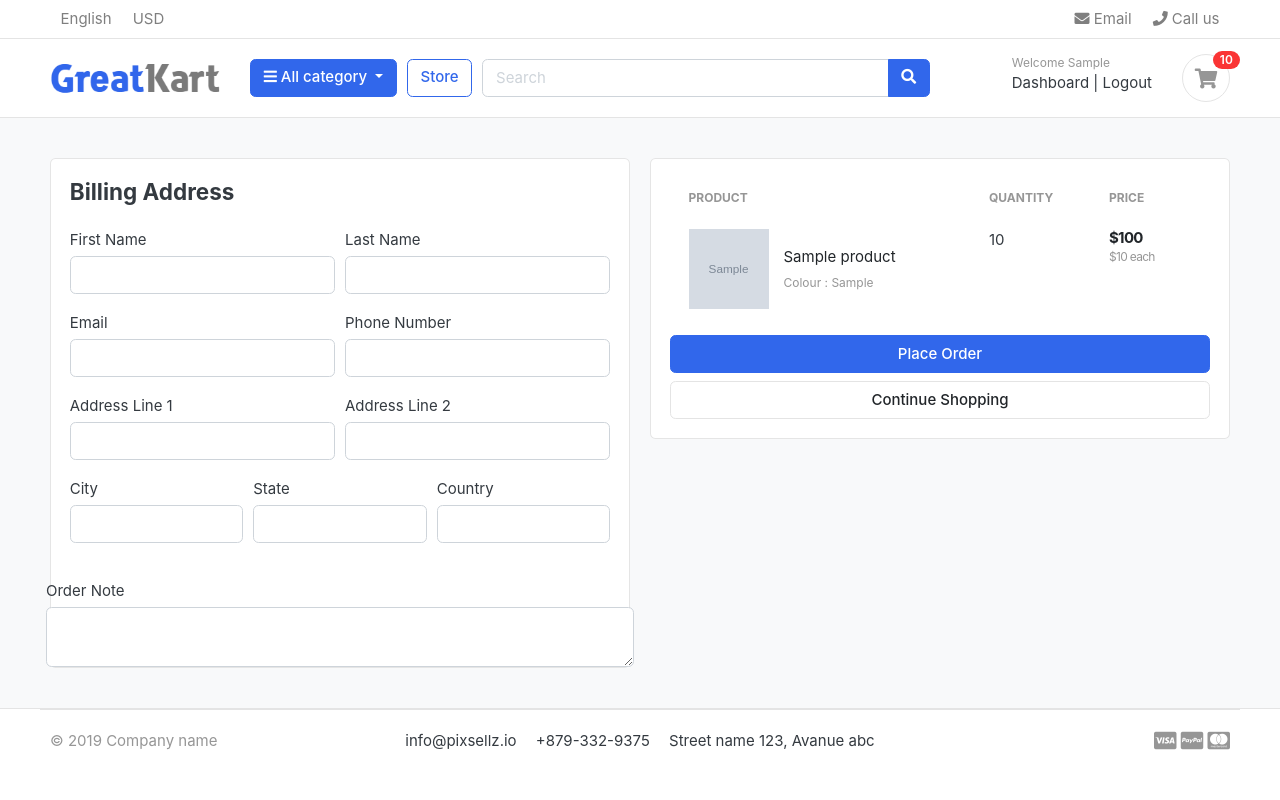
After one commit to Punith1997/greatkart-django, a Django app: page /cart/checkout/ in a window 1280 px wide. The commit adds this page. Run offline with Django 3.2, Linux system fonts and the light colour scheme; a user stored in the database is signed in; tables that the repository leaves empty hold one stand-in row (values such as "Sample post"); grey boxes marked "Sample" are stand-in pictures; some libraries are stand-ins or nearby versions; some web fonts are replaced.

Commit message:
handled cart and checkout page for the logged in users

```diff
--- a/carts/context_processors.py
+++ b/carts/context_processors.py
@@ -11,9 +11,12 @@ def counter(request):
     else:
         try:
             cart = Cart.objects.filter(cart_id=_cart_id(request))
-            # cart = Cart.objects.get(cart_id=_cart_id(request))
-            cart_items=CartItem.objects.all().filter(cart=cart[:1])
-            # cart_items=CartItem.objects.filter(cart=cart)
+            if request.user.is_authenticated:
+                cart_items = CartItem.objects.all().filter(user=request.user)
+            else:
+                # cart = Cart.objects.get(cart_id=_cart_id(request))
+                cart_items=CartItem.objects.all().filter(cart=cart[:1])
+                # cart_items=CartItem.objects.filter(cart=cart)
             for cart_item in cart_items:
                 cart_count = cart_count  + cart_item.quantity
         except Cart.DoesNotExist:
--- a/carts/models.py
+++ b/carts/models.py
@@ -1,5 +1,6 @@
 from django.db import models
 from store.models import Product, Variation
+from accounts.models import Account
 
 # Create your models here.
 class Cart(models.Model):
@@ -10,9 +11,10 @@ class Cart(models.Model):
         return self.cart_id
 
 class CartItem(models.Model):
+    user = models.ForeignKey(Account, on_delete=models.CASCADE, null=True)
     product = models.ForeignKey(Product, on_delete=models.CASCADE)
     variations = models.ManyToManyField(Variation, blank=True)
-    cart = models.ForeignKey(Cart, on_delete=models.CASCADE)
+    cart = models.ForeignKey(Cart, on_delete=models.CASCADE, null=True)
     quantity = models.IntegerField()
     is_active = models.BooleanField(default=True)
 
--- a/carts/urls.py
+++ b/carts/urls.py
@@ -6,4 +6,6 @@ urlpatterns=[
     path('add_cart/<int:product_id>/', views.add_cart, name='add_cart'),
     path('remove_cart/<int:product_id>/<int:cart_item_id>', views.remove_cart, name='remove_cart'),
     path('remove_cart_item/<int:product_id>/<int:cart_item_id>', views.remove_cart_item, name='remove_cart_item'),
+
+    path('checkout/', views.checkout, name='checkout'),
     ]
--- a/carts/views.py
+++ b/carts/views.py
@@ -4,6 +4,7 @@ from .models import Cart,CartItem
 from django.http import HttpResponse
 from django.core.exceptions import ObjectDoesNotExist
 from django.utils.datastructures import MultiValueDictKeyError
+from django.contrib.auth.decorators import login_required
 
 # Create your views here.
 def _cart_id(request):
@@ -13,73 +14,139 @@ def _cart_id(request):
     return cart
 
 def add_cart(request, product_id):
+    current_user=request.user
     product = Product.objects.get(id=product_id)
-    product_variation=[]
-    try:
-        if request.method=='POST':
-            for item in request.POST:
-                key=item
-                value=request.POST[key]
-                try:
-                    variation=Variation.objects.get(product=product, variation_category__iexact=key, variation_value__iexact=value)
-                    product_variation.append(variation)
+    if current_user.is_authenticated:
+        product_variation=[]
+        try:
+            if request.method=='POST':
+                for item in request.POST:
+                    key=item
+                    value=request.POST[key]
+                    try:
+                        variation=Variation.objects.get(product=product, variation_category__iexact=key, variation_value__iexact=value)
+                        product_variation.append(variation)
 
-                except:
-                    pass
-            # print(product_variation,"product_variation")
-            # return HttpResponse()
-            # exit()
-    except MultiValueDictKeyError:
-        return HttpResponse('Please select both Colour and Size')
-        exit()
+                    except:
+                        pass
+                # print(product_variation,"product_variation")
+                # return HttpResponse()
+                # exit()
+        except MultiValueDictKeyError:
+            return HttpResponse('Please select both Colour and Size')
+            exit()
 
 
-    try:
-        cart = Cart.objects.get(cart_id = _cart_id(request))
-    except Cart.DoesNotExist:
-        cart = Cart.objects.create(cart_id=_cart_id(request))
-    cart.save()
+        # try:
+        #     cart = Cart.objects.get(cart_id = _cart_id(request))
+        # except Cart.DoesNotExist:
+        #     cart = Cart.objects.create(cart_id=_cart_id(request))
+        # cart.save()
 
-    is_cart_item_exists = CartItem.objects.filter(product=product,cart=cart).exists()
+        is_cart_item_exists = CartItem.objects.filter(product=product,user=current_user).exists()
 
-    if is_cart_item_exists:
-        cart_item = CartItem.objects.filter(product=product, cart=cart)
+        if is_cart_item_exists:
+            cart_item = CartItem.objects.filter(product=product, user=current_user)
 
-        ex_var_list=[]
-        id=[]
-        for item in cart_item:
-            existing_variation = item.variations.all()
-            ex_var_list.append(list(existing_variation))
-            id.append(item.id)
-        # print(ex_var_list,'ex_var_list')
+            ex_var_list=[]
+            id=[]
+            for item in cart_item:
+                existing_variation = item.variations.all()
+                ex_var_list.append(list(existing_variation))
+                id.append(item.id)
+            # print(ex_var_list,'ex_var_list')
 
-        if product_variation in ex_var_list:
-            index=ex_var_list.index(product_variation)
-            item_id=id[index]
-            item =  CartItem.objects.get(product=product, id=item_id)
-            item.quantity +=1
-            item.save()
+            if product_variation in ex_var_list:
+                index=ex_var_list.index(product_variation)
+                item_id=id[index]
+                item =  CartItem.objects.get(product=product, id=item_id)
+                item.quantity +=1
+                item.save()
+            else:
+                item=CartItem.objects.create(product=product,quantity=1,user=current_user)
+                if len(product_variation)>0:
+                    item.variations.clear()
+                    item.variations.add(*product_variation)
+                # cart_item.quantity += 1
+                item.save()
         else:
-            item=CartItem.objects.create(product=product,quantity=1,cart=cart)
+            cart_item = CartItem.objects.create(product=product, quantity=1, user=current_user)
             if len(product_variation)>0:
-                item.variations.clear()
-                item.variations.add(*product_variation)
-            # cart_item.quantity += 1
-            item.save()
+                cart_item.variations.clear()
+                cart_item.variations.add(*product_variation)
+            cart_item.save()
+        return redirect('cart')
+
     else:
-        cart_item = CartItem.objects.create(product=product, quantity=1, cart=cart)
-        if len(product_variation)>0:
-            cart_item.variations.clear()
-            cart_item.variations.add(*product_variation)
-        cart_item.save()
+        product_variation=[]
+        try:
+            if request.method=='POST':
+                for item in request.POST:
+                    key=item
+                    value=request.POST[key]
+                    try:
+                        variation=Variation.objects.get(product=product, variation_category__iexact=key, variation_value__iexact=value)
+                        product_variation.append(variation)
 
-    return redirect('cart')
+                    except:
+                        pass
+                # print(product_variation,"product_variation")
+                # return HttpResponse()
+                # exit()
+        except MultiValueDictKeyError:
+            return HttpResponse('Please select both Colour and Size')
+            exit()
+
+
+        try:
+            cart = Cart.objects.get(cart_id = _cart_id(request))
+        except Cart.DoesNotExist:
+            cart = Cart.objects.create(cart_id=_cart_id(request))
+        cart.save()
+
+        is_cart_item_exists = CartItem.objects.filter(product=product,cart=cart).exists()
+
+        if is_cart_item_exists:
+            cart_item = CartItem.objects.filter(product=product, cart=cart)
+
+            ex_var_list=[]
+            id=[]
+            for item in cart_item:
+                existing_variation = item.variations.all()
+                ex_var_list.append(list(existing_variation))
+                id.append(item.id)
+            # print(ex_var_list,'ex_var_list')
+
+            if product_variation in ex_var_list:
+                index=ex_var_list.index(product_variation)
+                item_id=id[index]
+                item =  CartItem.objects.get(product=product, id=item_id)
+                item.quantity +=1
+                item.save()
+            else:
+                item=CartItem.objects.create(product=product,quantity=1,cart=cart)
+                if len(product_variation)>0:
+                    item.variations.clear()
+                    item.variations.add(*product_variation)
+                # cart_item.quantity += 1
+                item.save()
+        else:
+            cart_item = CartItem.objects.create(product=product, quantity=1, cart=cart)
+            if len(product_variation)>0:
+                cart_item.variations.clear()
+                cart_item.variations.add(*product_variation)
+            cart_item.save()
+
+        return redirect('cart')
 
 def remove_cart(request, product_id, cart_item_id):
-    cart=Cart.objects.get(cart_id=_cart_id(request))
     product=get_object_or_404(Product, id=product_id)
     try:
-        cart_item = CartItem.objects.get(product=product, cart=cart, id=cart_item_id)
+        if request.user.is_authenticated:
+            cart_item = CartItem.objects.get(product=product, user=request.user, id=cart_item_id)
+        else:
+            cart=Cart.objects.get(cart_id=_cart_id(request))
+            cart_item = CartItem.objects.get(product=product, cart=cart, id=cart_item_id)
         if cart_item.quantity>1:
             cart_item.quantity -= 1
             cart_item.save()
@@ -90,9 +157,12 @@ def remove_cart(request, product_id, cart_item_id):
     return redirect('cart')
 
 def remove_cart_item(request, product_id, cart_item_id):
-    cart=Cart.objects.get(cart_id=_cart_id(request))
     product=get_object_or_404(Product, id=product_id)
-    cart_item = CartItem.objects.get(product=product, cart=cart, id=cart_item_id)
+    if request.user.is_authenticated:
+        cart_item = CartItem.objects.get(product=product, user=request.user, id=cart_item_id)
+    else:
+        cart=Cart.objects.get(cart_id=_cart_id(request))
+        cart_item = CartItem.objects.get(product=product, cart=cart, id=cart_item_id)
     cart_item.delete()
     return redirect('cart')
 
@@ -100,8 +170,11 @@ def cart(request, total=0, quantity=0, cart_items=None):
     try:
         tax=0
         grand_total=0
-        cart = Cart.objects.get(cart_id=_cart_id(request))
-        cart_items=CartItem.objects.filter(cart=cart, is_active=True)
+        if request.user.is_authenticated:
+            cart_items=CartItem.objects.filter(user=request.user, is_active=True)
+        else:
+            cart = Cart.objects.get(cart_id=_cart_id(request))
+            cart_items=CartItem.objects.filter(cart=cart, is_active=True)
         for cart_item in cart_items:
             total += (cart_item.product.price * cart_item.quantity)
             quantity += cart_item.quantity
@@ -118,3 +191,30 @@ def cart(request, total=0, quantity=0, cart_items=None):
         'grand_total':grand_total,
     }
     return render(request, 'store/cart.html', context)
+
+@login_required(login_url="login")
+def checkout(request, total=0, quantity=0, cart_items=None):
+    try:
+        tax=0
+        grand_total=0
+        if request.user.is_authenticated:
+            cart_items=CartItem.objects.filter(user=request.user, is_active=True)
+        else:
+            cart = Cart.objects.get(cart_id=_cart_id(request))
+            cart_items=CartItem.objects.filter(cart=cart, is_active=True)
+        for cart_item in cart_items:
+            total += (cart_item.product.price * cart_item.quantity)
+            quantity += cart_item.quantity
+        tax = (2*total)/100
+        grand_total = total+tax
+
+    except  ObjectDoesNotExist:
+        pass
+    context={
+        'total': total,
+        'quantity': quantity,
+        'cart_items': cart_items,
+        'tax':tax,
+        'grand_total':grand_total,
+    }
+    return render(request,'store/checkout.html', context)
--- a/templates/store/cart.html
+++ b/templates/store/cart.html
@@ -108,7 +108,7 @@
 			<p class="text-center mb-3">
 				<img src="{% static './images/misc/payments.png' %}" height="26">
 			</p>
-			<a href="./place-order.html" class="btn btn-primary btn-block"> Checkout </a>
+			<a href="{% url 'checkout' %}" class="btn btn-primary btn-block"> Checkout </a>
 			<a href="{% url 'store' %}" class="btn btn-light btn-block">Continue Shopping</a>
 		</div> <!-- card-body.// -->
 		</div> <!-- card.// -->
--- /dev/null
+++ b/templates/store/checkout.html
@@ -0,0 +1,143 @@
+{% extends 'base.html' %}
+{% load static %}
+
+{% block content %}
+
+<section class="section-content padding-y bg">
+<div class="container">
+
+<!-- ============================ COMPONENT 1 ================================= -->
+
+
+<div class="row">
+	<aside class="col-lg-6">
+<div class="card">
+
+  <div class="card-body">
+    <h4 class="card-title mb-4">Billing Address</h4>
+    <form  action="" class="" method="post">
+      {% csrf_token %}
+      <div class="form-row">
+        <div class="col form-group">
+          <label for="">First Name</label>
+          <input type="text" name="first_name" class="form-control" required value="">
+        </div>
+        <div class="col form-group">
+          <label for="">Last Name</label>
+          <input type="text" name="last_name" class="form-control" required value="">
+        </div>
+      </div>
+      <div class="form-row">
+        <div class="col form-group">
+          <label for="">Email</label>
+          <input type="email" name="email" class="form-control" required value="">
+        </div>
+        <div class="col form-group">
+          <label for="">Phone Number</label>
+          <input type="text" name="phone" class="form-control" required value="">
+        </div>
+      </div>
+      <div class="form-row">
+        <div class="col form-group">
+          <label for="">Address Line 1</label>
+          <input type="text" name="address_line_1" class="form-control" required value="">
+        </div>
+        <div class="col form-group">
+          <label for="">Address Line 2</label>
+          <input type="text" name="address_line_2" class="form-control"  value="">
+        </div>
+      </div>
+      <div class="form-row">
+        <div class="col form-group">
+          <label for="">City</label>
+          <input type="text" name="city" class="form-control" required value="">
+        </div>
+        <div class="col form-group">
+          <label for="">State</label>
+          <input type="text" name="state" class="form-control"  required value="">
+        </div>
+        <div class="col form-group">
+          <label for="">Country</label>
+          <input type="text" name="country" class="form-control" required value="">
+        </div>
+      </div>
+      </div>
+      <div class="form-row">
+          <label for="">Order Note</label>
+          <textarea name="order_note" rows="2" class="form-control"></textarea>
+      </div>
+
+</div> <!-- card.// -->
+
+	</aside> <!-- col.// -->
+	<aside class="col-lg-6">
+
+		<div class="card">
+		<div class="card-body">
+      <table class="table table-borderless table-shopping-cart">
+      <thead class="text-muted">
+      <tr class="small text-uppercase">
+        <th scope="col">Product</th>
+        <th scope="col" width="120">Quantity</th>
+        <th scope="col" width="120">Price</th>
+      </tr>
+      </thead>
+      <tbody>
+
+      {% for cart_item in cart_items %}
+      <tr>
+      	<td>
+      		<figure class="itemside align-items-center">
+      			<div class="aside"><img src="{{cart_item.product.images.url}}" class="img-sm"></div>
+      			<figcaption class="info">
+      				<a href="{{cart_item.product.get_url}}" class="title text-dark">{{cart_item.product.product_name}}</a>
+      				<p class="text-muted small">
+      						{% if cart_item.variations.all %}
+      							{% for item in cart_item.variations.all %}
+      							{{item.variation_category |  capfirst}} : {{item.variation_value | capfirst}} <br>
+
+      							{% endfor %}
+
+      						{% endif %}
+      				</p>
+      			</figcaption>
+      		</figure>
+      	</td>
+      	<td>
+      		<!-- col.// -->
+      					<label for="">{{cart_item.quantity}}</label>
+      	</td>
+      	<td>
+      		<div class="price-wrap">
+      			<var class="price">${{cart_item.sub_total}}</var>
+      			<small class="text-muted"> ${{cart_item.product.price}} each </small>
+      		</div> <!-- price-wrap .// -->
+      	</td>
+
+      </tr>
+      {% endfor %}
+
+      </tbody>
+      </table>
+
+
+      <button type="submit" name="submit" class="btn btn-primary btn-block">Place Order</button>
+			<a href="{% url 'store' %}" class="btn btn-light btn-block">Continue Shopping</a>
+      </form>
+		</div> <!-- card-body.// -->
+		</div> <!-- card.// -->
+
+
+</aside> <!-- col.// -->
+
+
+</div> <!-- row.// -->
+
+
+<!-- ============================ COMPONENT 1 END .// ================================= -->
+
+</div> <!-- container .//  -->
+</section>
+
+
+{% endblock %}
```
Also changed, not shown: accounts/views.py (+52 -1 lines), accounts/migrations/0002_auto_20210913_2029.py (added), carts/migrations/0003_auto_20210913_2029.py (added).
